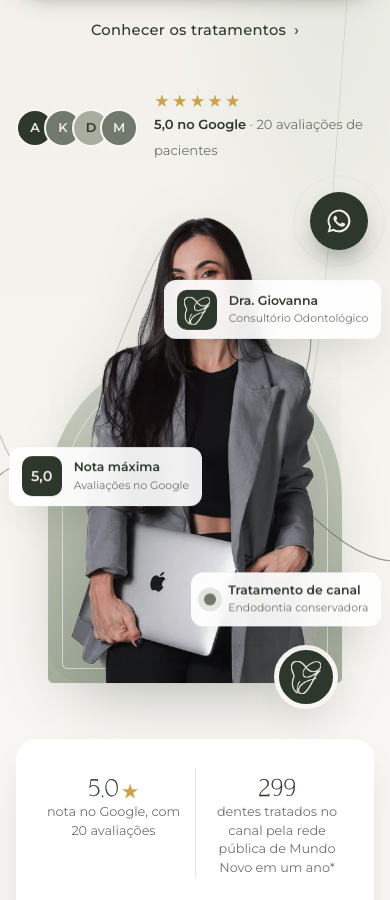
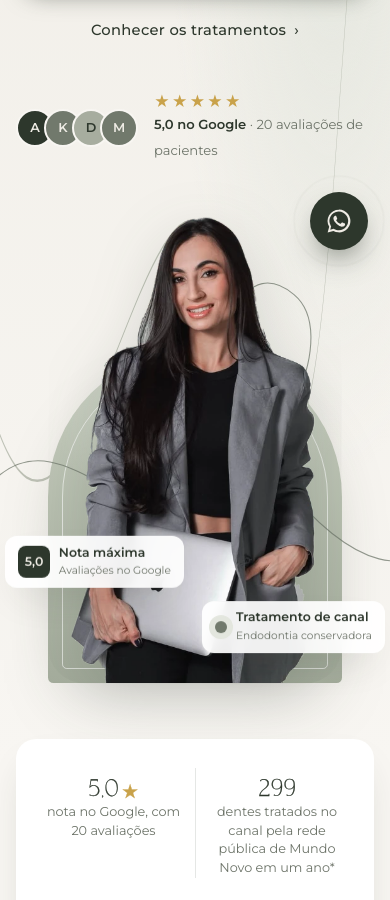
Before and after one commit to Guto1x/ZENIT-DRA.-GIOVANNA, a plain HTML site: page index.html in a window 390 px wide. Shown: the part 572-1472 px from the top of the page. Drawn offline with Linux system fonts and the light colour scheme.

Commit message:
Hero no celular: cards não cobrem mais o rosto
Co-Authored-By: Claude Opus 5.5 <noreply@anthropic.com>

```diff
--- a/styles.css
+++ b/styles.css
@@ -706,3 +706,23 @@ h1 em, h2 em { font-style: normal; color: var(--sage-500); }
 h1 { font-weight: 500; -webkit-text-stroke: .6px currentColor; }
 .trust__num, .press__num, .google-score__num, .header__name { font-weight: 500; -webkit-text-stroke: .3px currentColor; }
 .result figcaption strong { font-weight: 700; }
+
+/* ---------- Hero no celular/tablet: cards longe do rosto ---------- */
+@media (max-width: 920px) {
+  .hero__visual .float-card--top,
+  .portrait__seal { display: none; }
+
+  .hero__visual .float-card--left {
+    top: auto; bottom: 20%; left: -3%; right: auto;
+  }
+  .hero__visual .float-card--bottom {
+    top: auto; bottom: 5%; right: -3%; left: auto;
+  }
+  .hero__visual .float-card {
+    padding: .55rem .8rem; gap: .55rem;
+    animation-duration: 7s;
+  }
+  .hero__visual .float-card strong { font-size: .78rem; }
+  .hero__visual .float-card small { font-size: .66rem; }
+  .hero__visual .float-card__badge { width: 32px; height: 32px; font-size: .78rem; border-radius: 8px; }
+}
```
